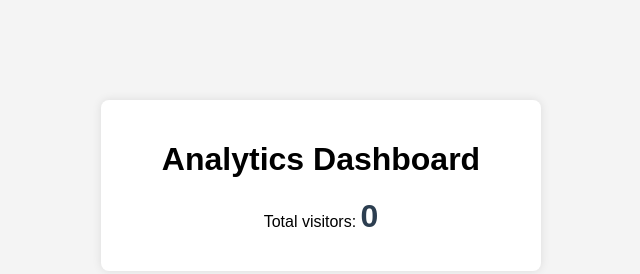
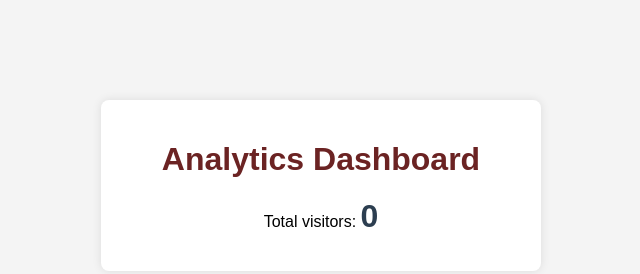
Before and after one commit to Koba-Backcountry/MyAnalytics-Node-Site, a website: page views/dashboard.html in a window 1280 px wide. Shown: the whole page, without its empty margins (319-959 px from the left). Drawn offline with Linux system fonts and the light colour scheme; no server answers.

Commit message:
change h1 color

```diff
--- a/public/style.css
+++ b/public/style.css
@@ -17,6 +17,7 @@ body {
 
 h1 {
   margin-bottom: 20px;
+  color: #6b2323;
 }
 
 #visitor-count {
```
